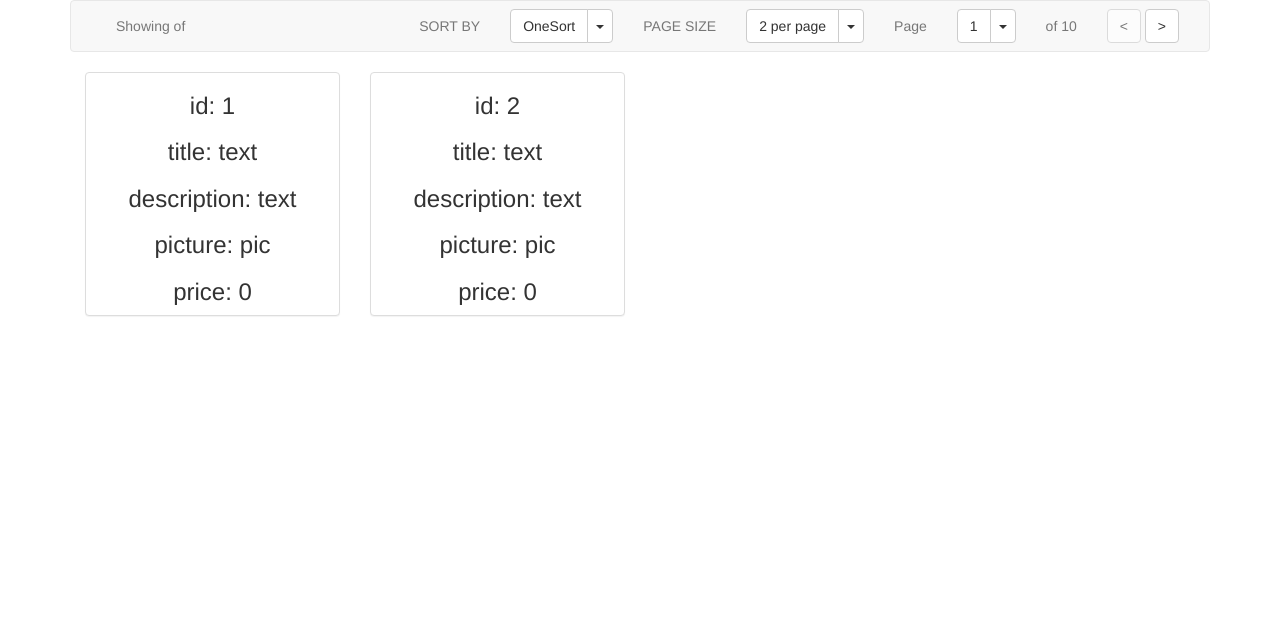
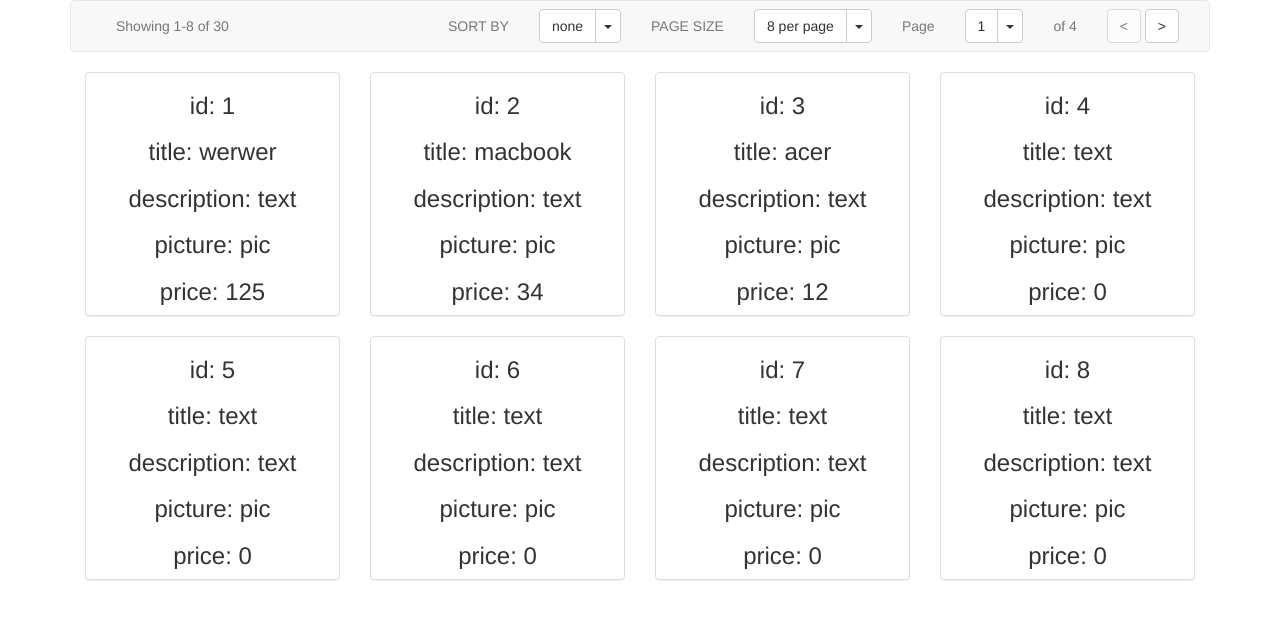
Before and after one commit to remer567/angular_test_task, a plain HTML site: page index.html in a window 1280 px wide. Drawn offline with nearby package versions, Linux system fonts and the light colour scheme.

Commit message:
fix pagination and filters

```diff
--- a/index.html
+++ b/index.html
@@ -33,7 +33,9 @@
 
                     <div class="collapse navbar-collapse" id="bs-example-navbar-collapse-1">
                         <ul class="nav navbar-nav">
-                            <li><a>Showing {{}} of {{}}</a></li>
+                            <li><a>Showing {{(currentPage - 1) * currentPageSize + 1}}-{{currentPage != numberOfPages ? (currentPage - 1)
+                                * currentPageSize + currentPageSize : numberOfGoods}} of
+                                {{numberOfGoods}}</a></li>
                         </ul>
 
                         <ul class="nav navbar-nav navbar-right">
@@ -98,7 +100,7 @@
 
         </div>
 
-        <div class="col col-md-3" ng-repeat="itemGoods in listGoods | limitTo:currentPageSize">
+        <div class="col col-md-3" ng-repeat="itemGoods in listGoods | orderBy:sortParam | limitTo : currentPageSize : (currentPage - 1) * currentPageSize">
             <div class="panel panel-default">
                 <h3 align="center">id: {{itemGoods.id}}</h3>
                 <h3 align="center">title: {{itemGoods.title}}</h3>
@@ -118,24 +120,24 @@
           goods = [
             {
               id: 1,
-              title: 'text',
+              title: 'werwer',
               description: 'text',
               picture: 'pic',
-              price: 0
+              price: 125
             },
             {
               id: 2,
-              title: 'text',
+              title: 'macbook',
               description: 'text',
               picture: 'pic',
-              price: 0
+              price: 34
             },
             {
               id: 3,
-              title: 'text',
+              title: 'acer',
               description: 'text',
               picture: 'pic',
-              price: 0
+              price: 12
             },
             {
               id: 4,
@@ -255,8 +257,77 @@
               description: 'text',
               picture: 'pic',
               price: 0
+            },
+            {
+              id: 21,
+              title: 'text',
+              description: 'text',
+              picture: 'pic',
+              price: 0
+            },
+            {
+              id: 22,
+              title: 'text',
+              description: 'text',
+              picture: 'pic',
+              price: 0
+            },
+            {
+              id: 23,
+              title: 'text',
+              description: 'text',
+              picture: 'pic',
+              price: 0
+            },
+            {
+              id: 24,
+              title: 'text',
+              description: 'text',
+              picture: 'pic',
+              price: 0
+            },
+            {
+              id: 25,
+              title: 'text',
+              description: 'text',
+              picture: 'pic',
+              price: 0
+            },
+            {
+              id: 26,
+              title: 'text',
+              description: 'text',
+              picture: 'pic',
+              price: 0
+            },
+            {
+              id: 27,
+              title: 'text',
+              description: 'text',
+              picture: 'pic',
+              price: 0
+            },
+            {
+              id: 28,
+              title: 'text',
+              description: 'text',
+              picture: 'pic',
+              price: 0
+            },
+            {
+              id: 29,
+              title: 'text',
+              description: 'text',
+              picture: 'pic',
+              price: 0
+            },
+            {
+              id: 30,
+              title: 'text',
+              description: 'text',
+              picture: 'pic',
+              price: 0
             }
-
           ];
 
 
@@ -265,75 +336,70 @@
 
             $scope.listGoods = goods;
 
-            var numberOfGoods = 0;
+            $scope.numberOfGoods = 1;
 
             if (goods != null) {
-              numberOfGoods = goods.length;
+              $scope.numberOfGoods = goods.length;
             }
 
+            // Init header DropMenu settings
             var headerDropdownMenuItems = {
-              sortBy: ["OneSort", "TwoSort"],
-              pageSize: [2, 4, 8, 16],
+              sortBy: ["none", "name", "price"],
+              pageSize: [8, 12, 16, 20, 24, 28],
               page: [1]
             };
 
+            $scope.sortParam = '';
             $scope.listHeaderDropdownMenuItems = headerDropdownMenuItems;
-
-            // Init header DropMenu settings
             $scope.currentSortBy = headerDropdownMenuItems.sortBy[0];
             $scope.currentPageSize = headerDropdownMenuItems.pageSize[0];
             $scope.currentPage = 1;
-
-            $scope.numberOfPages = Math.ceil(numberOfGoods / $scope.currentPageSize);
+            $scope.numberOfPages = Math.ceil($scope.numberOfGoods / $scope.currentPageSize);
             headerDropdownMenuItems.page.length = 0;
             for (var i = 1; i <= $scope.numberOfPages; i++) {
               headerDropdownMenuItems.page.push(i);
             }
 
             // events
-            $scope.sortByClick = function (typeSort){
+            $scope.sortByClick = function (typeSort) {
               $scope.currentSortBy = typeSort;
-
-              console.log('typeSort: ',typeSort);
+              // none sort
+              if ($scope.currentSortBy == headerDropdownMenuItems.sortBy[0]) $scope.sortParam = '';
+                // name sort
+                else if ($scope.currentSortBy == headerDropdownMenuItems.sortBy[1]) $scope.sortParam = 'title';
+                    // price sort
+                    else if ($scope.currentSortBy == headerDropdownMenuItems.sortBy[2]) $scope.sortParam = 'price';
             };
 
-            $scope.pageSizeClick = function (pageSize){
+            $scope.pageSizeClick = function (pageSize) {
               $scope.currentPageSize = pageSize;
-
-              $scope.numberOfPages = Math.ceil(numberOfGoods / $scope.currentPageSize);
+              $scope.currentPage = 1;
+              $scope.numberOfPages = Math.ceil($scope.numberOfGoods / $scope.currentPageSize);
               headerDropdownMenuItems.page.length = 0;
               for (var i = 1; i <= $scope.numberOfPages; i++) {
                 headerDropdownMenuItems.page.push(i);
               }
-
-              console.log('pageSize: ',pageSize);
             };
 
-            $scope.pageClick = function (page){
+            $scope.pageClick = function (page) {
               $scope.currentPage = page;
-
-              console.log('page: ', page);
             };
 
-            $scope.previousPageClick = function (){
+            $scope.previousPageClick = function () {
               if ($scope.currentPage - 1 != 0)
                 $scope.currentPage--;
-
-              console.log('previousPageClick');
             };
 
-            $scope.nextPageClick = function (){
+            $scope.nextPageClick = function () {
               if ($scope.currentPage + 1 <= headerDropdownMenuItems.page.length)
                 $scope.currentPage++;
-
-              console.log('nextPageClick');
             };
 
-            $scope.isDisablePreviousPageButton = function (){
+            $scope.isDisablePreviousPageButton = function () {
               return $scope.currentPage == 1;
             };
 
-            $scope.isDisableNextPageButton = function (){
+            $scope.isDisableNextPageButton = function () {
               return $scope.currentPage == $scope.numberOfPages;
             };
 
```
